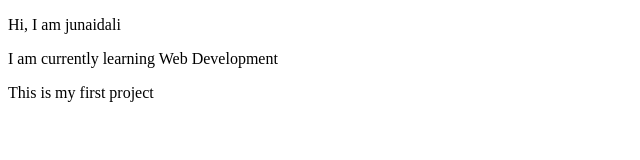
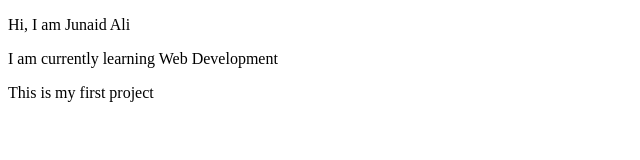
Before and after one commit to junaidalie/webdev_lab1, a plain HTML site: page index.html in a window 1280 px wide. Shown: the full height of the page, 0-640 px from the left. Drawn offline with Linux system fonts and the light colour scheme.

Commit message:
Updated index.html

```diff
--- a/index.html
+++ b/index.html
@@ -5,9 +5,10 @@
     <meta name="viewport" content="width=device-width, initial-scale=1.0">
     <title>Index</title>
 </head>
+
 <body>
 
-     <p>Hi, I am junaidali</p>
+     <p>Hi, I am Junaid Ali</p>
      <p>I am currently learning Web Development</p>
      <p>This is my first project</p>
 
```
